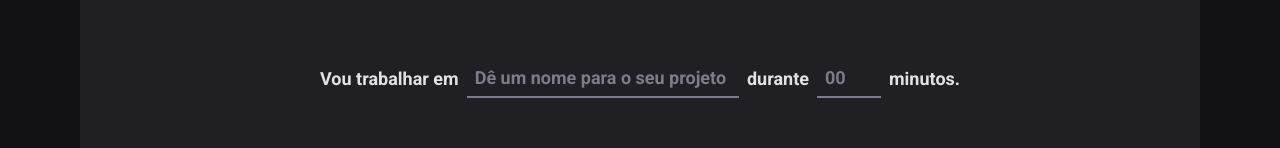
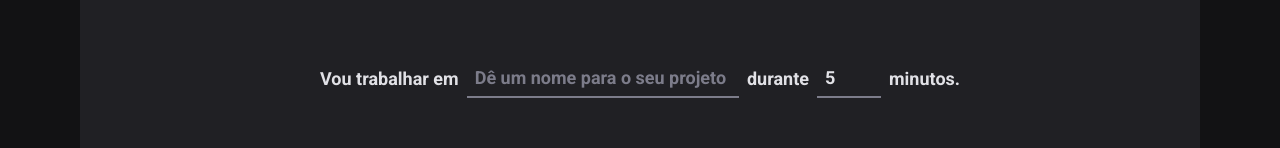
Before and after one commit to eriksongoncalves/ignite-timer, a React (Vite) app: page / in a window 1280 px wide. Shown: the part 163-311 px from the top of the page. Built offline with nearby package versions, Linux system fonts and the light colour scheme.

Commit message:
feat: add zod validation

```diff
--- a/package.json
+++ b/package.json
@@ -9,12 +9,14 @@
     "preview": "vite preview"
   },
   "dependencies": {
+    "@hookform/resolvers": "^2.9.8",
     "phosphor-react": "^1.4.1",
     "react": "^18.2.0",
     "react-dom": "^18.2.0",
     "react-hook-form": "^7.35.0",
     "react-router-dom": "^6.3.0",
-    "styled-components": "^5.3.5"
+    "styled-components": "^5.3.5",
+    "zod": "^3.19.1"
   },
   "devDependencies": {
     "@types/react": "^18.0.17",
--- a/src/pages/Home/index.tsx
+++ b/src/pages/Home/index.tsx
@@ -1,19 +1,33 @@
 import { Play } from 'phosphor-react'
 import { useForm } from 'react-hook-form'
+import { zodResolver } from '@hookform/resolvers/zod'
+import * as zod from 'zod'
 
 import * as S from './styles'
 
-type FormData = {
-  task: string
-  minutesAmount: number
-}
+const newCycleSchemaValidation = zod.object({
+  task: zod.string().min(1, 'Informe a tarefa'),
+  minutesAmount: zod
+    .number()
+    .min(5, 'O mínimo é de 5 minutos')
+    .max(60, 'O máximo é de 5 minutos')
+})
+
+type FormData = zod.infer<typeof newCycleSchemaValidation>
 
 export function Home() {
-  const { handleSubmit, register, watch } = useForm<FormData>()
+  const { handleSubmit, register, watch, reset } = useForm<FormData>({
+    resolver: zodResolver(newCycleSchemaValidation),
+    defaultValues: {
+      task: '',
+      minutesAmount: 5
+    }
+  })
 
   const handleCreateNewCycle = (data: FormData) => {
     // eslint-disable-next-line no-console
     console.log('>>> ', data)
+    reset()
   }
 
   const task = watch('task')
```
Also changed, not shown: 1 other file (tests, documents, lock files or other folders).
